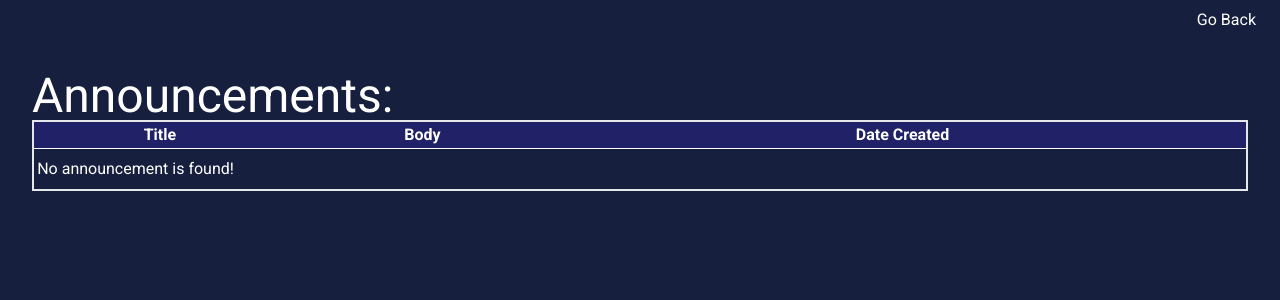
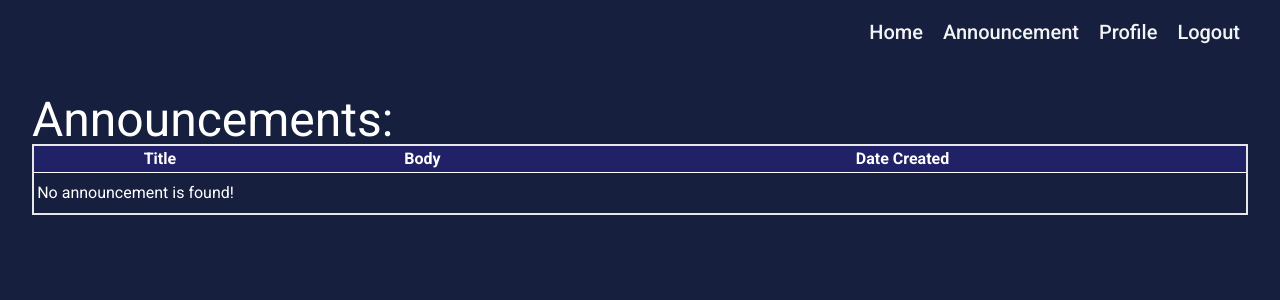
Before and after one commit to mikhaelc09/Penyisihan-TCC, a PHP site: page /pages/userAnnouncement.php in a window 1280 px wide. Shown: the top 300 px of the page. Run offline with PHP 8.4, Linux system fonts and the light colour scheme; the visitor is signed in with stand-in values (Sample User, id 1); data that the repository does not hold is empty; style sheets or scripts are compiled from the project's sources.

Commit message:
implement navigation bar on user side

```diff
--- a/components/navbar.php
+++ b/components/navbar.php
@@ -1,8 +1,15 @@
+
 <nav class="h-10 w-full pr-10 py-8 text-gray-100 flex justify-end items-center text-xl font-medium">
     <ul class="flex flex-row gap-5 items-center">
-        <li class="transition-all hover:scale-110"><a href="../pages/start.php">Home</a></li>
-        <li class="transition-all hover:scale-110"><a href="../pages/userAnnouncement.php">Announcement</a></li>
-        <li class="transition-all hover:scale-110"><a href="../pages/login.php">Login</a></li>
-        <li class="transition-all hover:scale-110"><a href="../pages/register.php">Register</a></li>
+        <?php if(isset($_SESSION["email"])){ ?>
+            <li class="transition-all hover:scale-110"><a href="../pages/userStart.php">Home</a></li>
+            <li class="transition-all hover:scale-110"><a href="../pages/userAnnouncement.php">Announcement</a></li>
+            <li class="transition-all hover:scale-110"><a href="../pages/userProfile.php">Profile</a></li>
+            <li class="transition-all hover:scale-110"><a href="../util/logout.php">Logout</a></li>
+        <?php }else{ ?>
+            <li class="transition-all hover:scale-110"><a href="../pages/start.php">Home</a></li>
+            <li class="transition-all hover:scale-110"><a href="../pages/login.php">Login</a></li>
+            <li class="transition-all hover:scale-110"><a href="../pages/register.php">Register</a></li>
+        <?php } ?>
     </ul>
 </nav>
--- a/pages/quizDetail.php
+++ b/pages/quizDetail.php
@@ -16,7 +16,7 @@
     <meta charset="UTF-8">
     <meta http-equiv="X-UA-Compatible" content="IE=edge">
     <meta name="viewport" content="width=device-width, initial-scale=1.0">
-    <title></title>
+    <title><?=$quiz["quiz_name"]?> | TCC</title>
     <link rel="stylesheet" href="../style.css">
     <link rel="stylesheet" href="../tailwind/tailwind.css">
     <script src="https://cdnjs.cloudflare.com/ajax/libs/jquery/3.6.0/jquery.min.js" integrity="sha512-894YE6QWD5I59HgZOGReFYm4dnWc1Qt5NtvYSaNcOP+u1T9qYdvdihz0PPSiiqn/+/3e7Jo4EaG7TubfWGUrMQ==" crossorigin="anonymous" referrerpolicy="no-referrer"></script>
--- a/pages/userAnnouncement.php
+++ b/pages/userAnnouncement.php
@@ -3,6 +3,8 @@
    //    header("Location: ./pages/start.php");
    //    exit;
    // }
+   session_start();
+   require_once("../util/userValidation.php");
 ?>
 
 <!DOCTYPE html>
@@ -11,15 +13,13 @@
    <meta charset="UTF-8">
    <meta http-equiv="X-UA-Compatible" content="IE=edge">
    <meta name="viewport" content="width=device-width, initial-scale=1.0">
-   <title>Dummy User Page</title>
+   <title>Announcement | TCC</title>
    <link rel="stylesheet" href="../style.css">
    <link rel="stylesheet" href="../tailwind/tailwind.css">
    <script src="https://cdnjs.cloudflare.com/ajax/libs/jquery/3.6.0/jquery.min.js" integrity="sha512-894YE6QWD5I59HgZOGReFYm4dnWc1Qt5NtvYSaNcOP+u1T9qYdvdihz0PPSiiqn/+/3e7Jo4EaG7TubfWGUrMQ==" crossorigin="anonymous" referrerpolicy="no-referrer"></script>
 </head>
 <body class="bg-tcc-darkBlue">
-   <header class="back-nav">
-      <a href="./start.php">Go Back</a>
-   </header>
+   <?php require("../components/navbar.php") ?>
    <main class="user-announcement-main text-white">
       <h1 class="text-5xl">Announcements:</h1>
       <table class="announce-table">
--- a/pages/userProfile.php
+++ b/pages/userProfile.php
@@ -23,7 +23,7 @@ if (isset($_SESSION['email']) && $_SESSION['email'] != "admin") {
 
 <body>
     <div class="w-full h-screen bg-tcc-darkBlue">
-        <?php require("../components/adminnav.php") ?>
+        <?php require("../components/navbar.php") ?>
         <div class="bg-tcc-darkBlue h-3/4 font-sans w-full flex flex-row justify-center items-center">
             <div class="card w-96 mx-auto bg-white  shadow-xl hover:shadow">
                 <img style="width:100px;height:100px" class="mx-auto rounded-full -mt-20" src="https://static.vecteezy.com/system/resources/previews/002/318/271/non_2x/user-profile-icon-free-vector.jpg" alt="">
```
Also changed, not shown: pages/login.php (+9 -0 lines), pages/start.php (+9 -1 lines).
